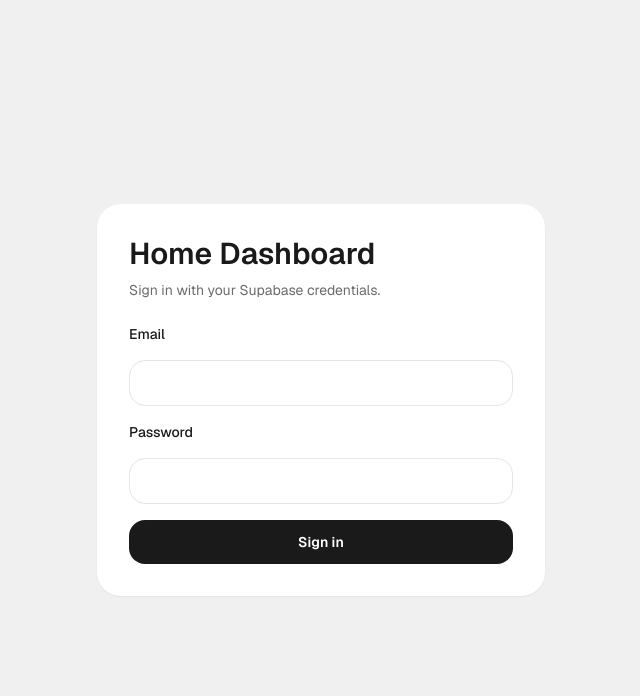
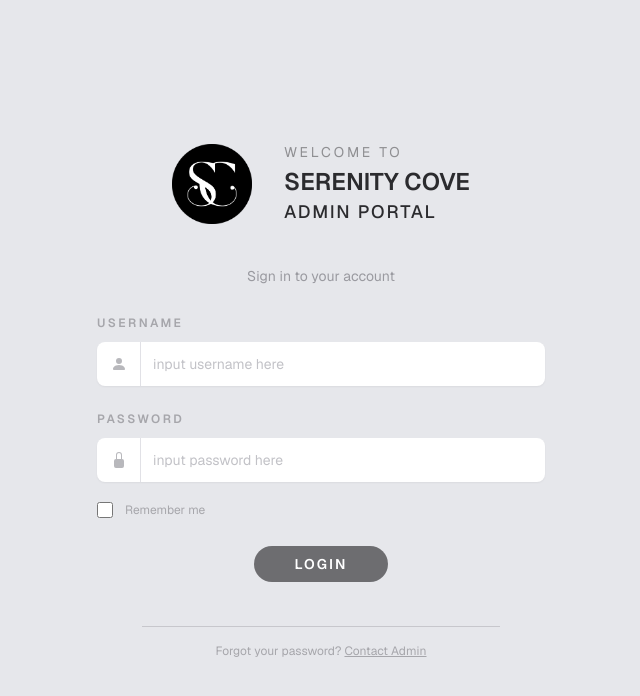
Before and after one commit to Me-moir/Serenity-Cove-Private-Resort, a Next.js app: page /login in a window 1280 px wide. Shown: the top 696 px of the page, without its empty margins (319-959 px from the left). Built offline with nearby package versions, Linux system fonts and the light colour scheme.

Commit message:
Beta build v1.9 - Auth

```diff
--- a/app/login/page.tsx
+++ b/app/login/page.tsx
@@ -1,97 +1,159 @@
 "use client";
 
+import Image from "next/image";
+import { useRouter } from "next/navigation";
 import { useState } from "react";
-import { useRouter } from "next/navigation";
-import { createSupabaseBrowserClient } from "@/lib/supabase/client";
+import { LockFill, PersonFill } from "react-bootstrap-icons";
+
+const ADMIN_USERNAME = "admin";
+const ADMIN_PASSWORD = "admin";
+const AUTH_COOKIE_NAME = "sc_admin";
 
 export default function LoginPage() {
   const router = useRouter();
-  const [email, setEmail] = useState("");
+  const [username, setUsername] = useState("");
   const [password, setPassword] = useState("");
+  const [rememberMe, setRememberMe] = useState(false);
   const [errorMessage, setErrorMessage] = useState("");
   const [isLoading, setIsLoading] = useState(false);
 
-  const handleSubmit = async (event: React.FormEvent<HTMLFormElement>) => {
+  const setAuthCookie = () => {
+    const maxAgeSeconds = rememberMe ? 60 * 60 * 24 * 7 : 60 * 60 * 8;
+    let cookieValue = `${AUTH_COOKIE_NAME}=1; path=/; max-age=${maxAgeSeconds}; samesite=lax`;
+
+    if (window.location.protocol === "https:") {
+      cookieValue += "; secure";
+    }
+
+    document.cookie = cookieValue;
+  };
+
+  const handleSubmit = (event: React.FormEvent<HTMLFormElement>) => {
     event.preventDefault();
     setIsLoading(true);
     setErrorMessage("");
 
-    const supabase = createSupabaseBrowserClient();
+    const trimmedUsername = username.trim();
+    const isValid =
+      trimmedUsername === ADMIN_USERNAME && password === ADMIN_PASSWORD;
 
-    if (!supabase) {
+    if (!isValid) {
       setIsLoading(false);
-      setErrorMessage("Supabase environment variables are not configured.");
+      setErrorMessage("Invalid credentials. Use admin / admin.");
       return;
     }
 
-    const { error } = await supabase.auth.signInWithPassword({
-      email,
-      password
-    });
-
-    setIsLoading(false);
-
-    if (error) {
-      setErrorMessage(error.message);
-      return;
-    }
-
+    setAuthCookie();
     router.push("/dashboard/summary");
   };
 
   return (
-    <div className="flex min-h-screen items-center justify-center bg-shell px-4">
-      <div className="w-full max-w-md rounded-3xl bg-card-light p-8 shadow-sm">
-        <h1 className="text-3xl font-semibold">Home Dashboard</h1>
-        <p className="mt-2 text-sm text-text-muted">
-          Sign in with your Supabase credentials.
-        </p>
+    <div className="flex min-h-screen items-center justify-center bg-[#e6e7eb] px-4 text-[#555556]">
+      <div className="w-full max-w-xl text-center">
+        <div className="flex flex-col items-center justify-center gap-6 sm:flex-row sm:gap-8">
+          <div className="flex h-20 w-20 items-center justify-center">
+            <Image
+              src="/icons/sc-logo.png"
+              alt="Serenity Cove logo"
+              width={80}
+              height={80}
+              className="h-20 w-20 object-contain"
+              priority
+            />
+          </div>
+          <div className="text-center sm:text-left">
+            <div className="text-sm uppercase tracking-[0.2em] text-[#8f8f92]">
+              Welcome to
+            </div>
+            <div className="mt-1 text-2xl font-semibold text-[#2b2b2e]">
+              SERENITY COVE
+            </div>
+            <div className="text-lg font-medium tracking-[0.1em] text-[#2b2b2e]">
+              ADMIN PORTAL
+            </div>
+          </div>
+        </div>
 
-        <form className="mt-6 space-y-4" onSubmit={handleSubmit}>
-          <label className="block text-sm font-medium" htmlFor="email">
-            Email
+        <p className="mt-10 text-sm text-[#9a9aa0]">Sign in to your account</p>
+
+        <form className="mx-auto mt-6 max-w-md space-y-5 text-left" onSubmit={handleSubmit}>
+          <div>
+            <label className="text-xs font-semibold uppercase tracking-[0.2em] text-[#a6a6ab]">
+              Username
             </label>
+            <div className="mt-2 flex h-11 items-center rounded-lg bg-white shadow-sm">
+              <span className="flex h-full w-11 items-center justify-center border-r border-[#e1e1e6] text-[#b8b8bc]">
+                <PersonFill size={16} />
+              </span>
               <input
-            id="email"
-            name="email"
-            type="email"
-            autoComplete="email"
+                name="username"
+                type="text"
+                autoComplete="username"
                 required
-            value={email}
-            onChange={(event) => setEmail(event.target.value)}
-            className="w-full rounded-2xl border border-border bg-card-light px-4 py-3 text-sm"
-            aria-label="Email address"
+                value={username}
+                onChange={(event) => setUsername(event.target.value)}
+                placeholder="input username here"
+                className="h-full flex-1 bg-transparent px-3 text-sm text-[#4a4a4d] placeholder:text-[#c2c2c7] focus:outline-none"
+                aria-label="Username"
               />
+            </div>
+          </div>
 
-          <label className="block text-sm font-medium" htmlFor="password">
+          <div>
+            <label className="text-xs font-semibold uppercase tracking-[0.2em] text-[#a6a6ab]">
               Password
             </label>
+            <div className="mt-2 flex h-11 items-center rounded-lg bg-white shadow-sm">
+              <span className="flex h-full w-11 items-center justify-center border-r border-[#e1e1e6] text-[#b8b8bc]">
+                <LockFill size={16} />
+              </span>
               <input
-            id="password"
                 name="password"
                 type="password"
                 autoComplete="current-password"
                 required
                 value={password}
                 onChange={(event) => setPassword(event.target.value)}
-            className="w-full rounded-2xl border border-border bg-card-light px-4 py-3 text-sm"
+                placeholder="input password here"
+                className="h-full flex-1 bg-transparent px-3 text-sm text-[#4a4a4d] placeholder:text-[#c2c2c7] focus:outline-none"
                 aria-label="Password"
               />
+            </div>
+          </div>
+
+          <label className="flex items-center gap-3 text-xs text-[#a6a6ab]">
+            <input
+              type="checkbox"
+              checked={rememberMe}
+              onChange={(event) => setRememberMe(event.target.checked)}
+              className="h-4 w-4 rounded border border-[#c8c8cc] bg-white text-[#6f6f74]"
+            />
+            Remember me
+          </label>
 
           {errorMessage ? (
-            <p className="text-sm text-accent-red" role="alert">
+            <p className="text-sm text-red-600" role="alert">
               {errorMessage}
             </p>
           ) : null}
 
+          <div className="flex justify-center pt-2">
             <button
               type="submit"
-            className="w-full rounded-2xl bg-topbar px-4 py-3 text-sm font-semibold text-text-on-dark"
-            aria-label="Sign in"
+              className="rounded-full bg-[#6d6d70] px-10 py-2 text-sm font-semibold tracking-[0.15em] text-white hover:bg-[#5f5f62]"
+              aria-label="Login"
               disabled={isLoading}
             >
-            {isLoading ? "Signing in" : "Sign in"}
+              {isLoading ? "LOGGING IN" : "LOGIN"}
             </button>
+          </div>
+
+          <div className="pt-6 text-center text-xs text-[#a6a6ab]">
+            <div className="mx-auto h-px w-4/5 bg-[#c7c7cc]" />
+            <p className="mt-4">
+              Forgot your password? <span className="underline">Contact Admin</span>
+            </p>
+          </div>
         </form>
       </div>
     </div>
```
Also changed, not shown: middleware.ts (+7 -1 lines), 1 other file (tests, documents, lock files or other folders). Lines whose indentation alone changed are shown as unchanged.
